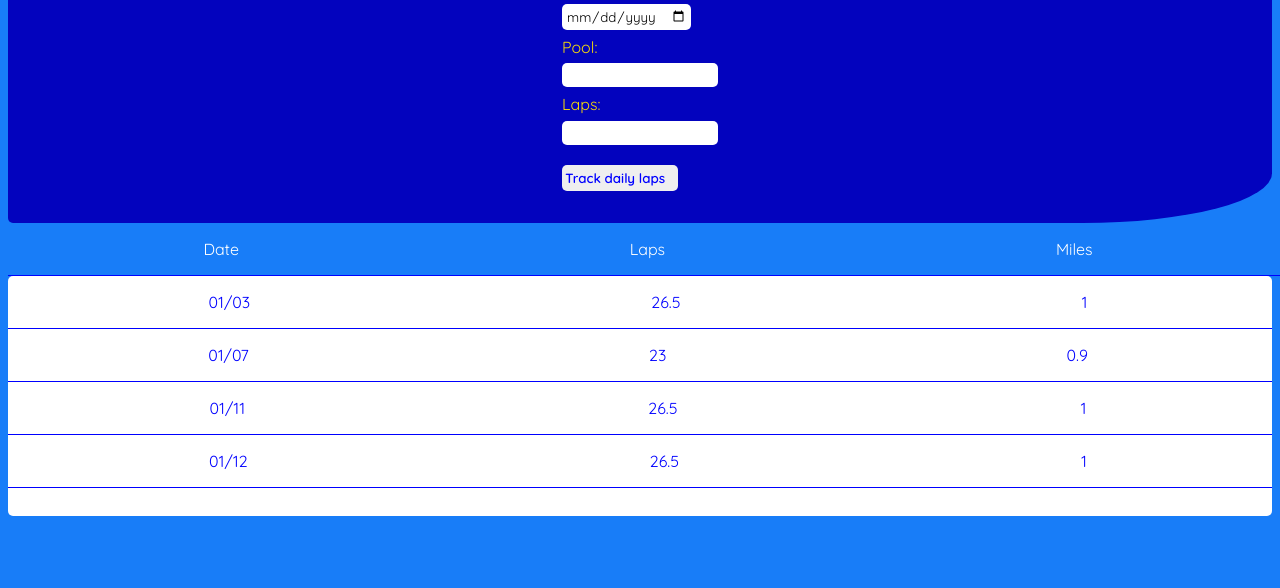
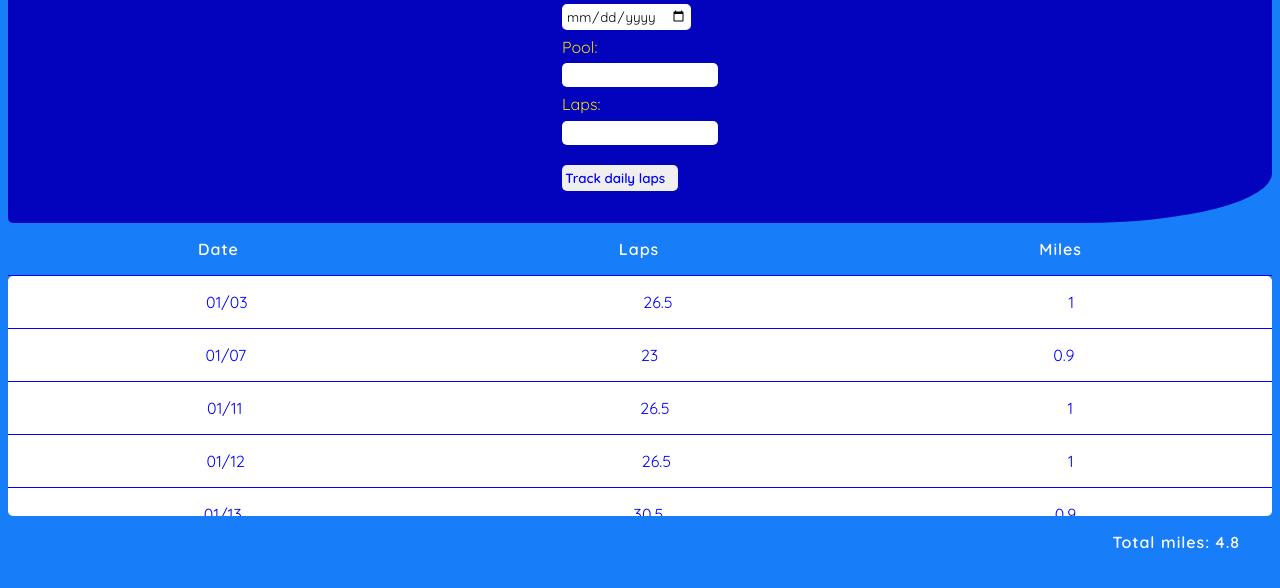
Before and after one commit to michaella23/swim-distance-tracker, a plain HTML site: page index.html in a window 1280 px wide. Shown: the part 116-704 px from the top of the page. Drawn offline with Linux system fonts and the light colour scheme.

Commit message:
Totalling miles for the year

```diff
--- a/index.html
+++ b/index.html
@@ -21,7 +21,6 @@
             <input type="text" id="lap-num" name="laps" />
             <button type="submit" id="submit-btn" class="submit-btn">Track daily laps</button>
         </form>
-        <!-- <p id="total-el" class="total-el">Total: </p> -->
     </main>
     <section>
         <header class="stats-heading">
@@ -51,6 +50,7 @@
                 <p>1.0</p>
             </div> -->
         </div>
+        <p id="total-el" class="total-el">Total miles: </p>
     </section>
     <script src="script.js" type="module"></script>
 </body>
--- a/laps.js
+++ b/laps.js
@@ -18,5 +18,10 @@ export const lapsData = [
         date: "01/12",
         laps: 26.5,
         miles: 1.0
+    },
+    {
+        date: "01/13",
+        laps: 30.5,
+        miles: 0.9
     }
 ]
--- a/script.js
+++ b/script.js
@@ -15,7 +15,7 @@ let dailyMiles = (totalYards / yardsPerMile).toFixed(1)
 
 
 let totalMiles = 0
-totalMiles += dailyMiles
+// totalMiles += dailyMiles
 
 // document.body.innerHTML += `<p>${totalMiles}</p>`
 
@@ -24,7 +24,8 @@ function calculateDailyMiles(e) {
     laps = lapEl.value
     let totalYards = laps * yards
     let dailyMiles = (totalYards / yardsPerMile).toFixed(1)
-    totalEl.textContent += dailyMiles
+    // totalEl.textContent += dailyMiles
+    return dailyMiles
 }
 
 const statsEl = document.querySelector(".stats-el")
@@ -52,8 +53,16 @@ function renderData() {
         // console.log(dailyEntry)
         // dailyEntry.appendChild = lapsEl
         // dailyEntry.appendChild = milesEl
+        totalMiles += entry.miles
     })
     return swimData
 }
 
 renderData()
+
+function renderTotal() {
+    // totalMiles = totalMiles + miles
+    totalEl.textContent += totalMiles
+}
+
+renderTotal()
--- a/style.css
+++ b/style.css
@@ -74,13 +74,18 @@ input:hover,
     color: rgb(255, 255, 255);
 }
 
+.stats-heading,
 .total-el {
-    margin-right: 7em;
+    margin-right: 2rem;
+    text-align: right;
+    font-weight: 600;
+    letter-spacing: 1px;
+    /* margin-right: 7em; */
 }
 
 .stats-heading,
 .daily-stat {
-    width: 100vw;
+    width: 100%;
     display: flex;
     justify-content: space-around;
     border-bottom: 1px solid blue;
```
